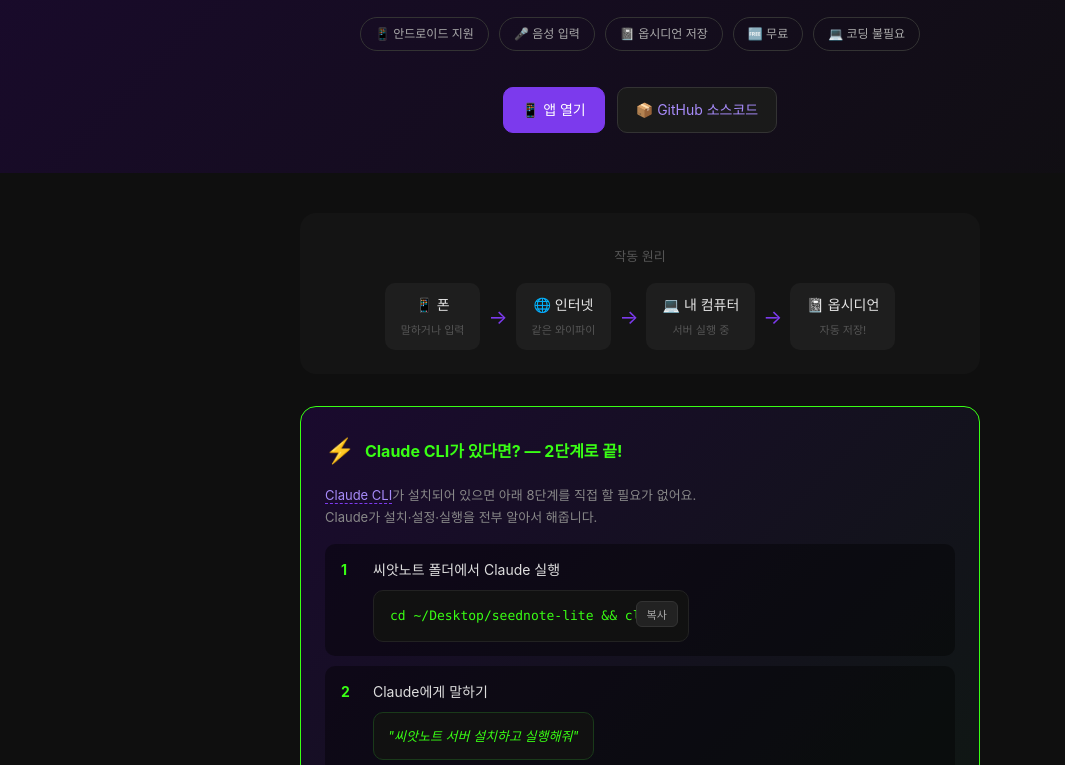
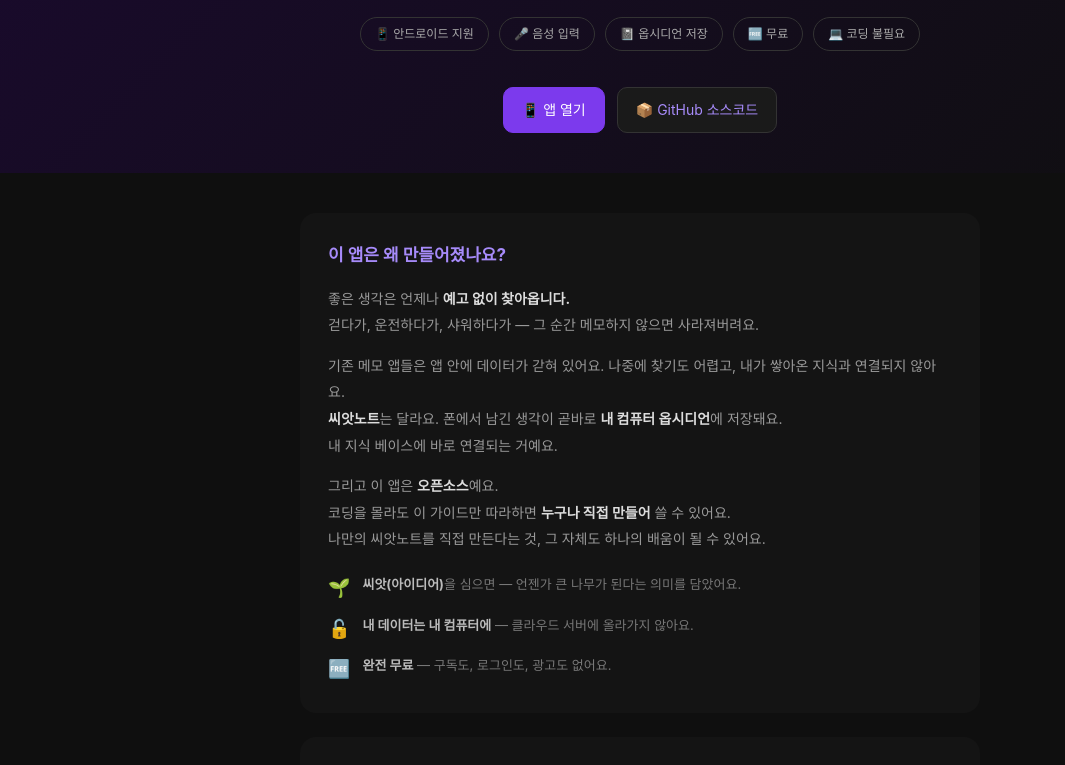
Before and after one commit to jeonju0-ai/seednote-lite, a plain HTML site: page index.html in a window 1280 px wide. Shown: the part 187-952 px from the top of the page, without its empty margins (0-1065 px from the left). Drawn offline with Linux system fonts and the light colour scheme.

Commit message:
가이드 페이지: 앱 소개·제작 배경 섹션 추가

```diff
--- a/index.html
+++ b/index.html
@@ -124,8 +124,43 @@
 
 <div class="container">
 
+  <!-- 앱 소개 -->
+  <div style="margin-top:40px;background:#141414;border-radius:16px;padding:28px">
+    <h2 style="font-size:17px;color:#a78bfa;margin-bottom:16px">이 앱은 왜 만들어졌나요?</h2>
+    <p style="font-size:14px;color:#999;line-height:1.9;margin-bottom:14px">
+      좋은 생각은 언제나 <b style="color:#ddd">예고 없이 찾아옵니다.</b><br>
+      걷다가, 운전하다가, 샤워하다가 — 그 순간 메모하지 않으면 사라져버려요.
+    </p>
+    <p style="font-size:14px;color:#999;line-height:1.9;margin-bottom:14px">
+      기존 메모 앱들은 앱 안에 데이터가 갇혀 있어요. 나중에 찾기도 어렵고,
+      내가 쌓아온 지식과 연결되지 않아요.<br>
+      <b style="color:#ddd">씨앗노트</b>는 달라요. 폰에서 남긴 생각이 곧바로
+      <b style="color:#ddd">내 컴퓨터 옵시디언</b>에 저장돼요.<br>
+      내 지식 베이스에 바로 연결되는 거예요.
+    </p>
+    <p style="font-size:14px;color:#999;line-height:1.9;margin-bottom:20px">
+      그리고 이 앱은 <b style="color:#ddd">오픈소스</b>예요.<br>
+      코딩을 몰라도 이 가이드만 따라하면 <b style="color:#ddd">누구나 직접 만들어</b> 쓸 수 있어요.<br>
+      나만의 씨앗노트를 직접 만든다는 것, 그 자체도 하나의 배움이 될 수 있어요.
+    </p>
+    <div style="display:flex;flex-direction:column;gap:10px">
+      <div style="display:flex;gap:12px;align-items:flex-start">
+        <span style="font-size:18px;flex-shrink:0">🌱</span>
+        <p style="font-size:13px;color:#777;margin:0"><b style="color:#bbb">씨앗(아이디어)</b>을 심으면 — 언젠가 큰 나무가 된다는 의미를 담았어요.</p>
+      </div>
+      <div style="display:flex;gap:12px;align-items:flex-start">
+        <span style="font-size:18px;flex-shrink:0">🔓</span>
+        <p style="font-size:13px;color:#777;margin:0"><b style="color:#bbb">내 데이터는 내 컴퓨터에</b> — 클라우드 서버에 올라가지 않아요.</p>
+      </div>
+      <div style="display:flex;gap:12px;align-items:flex-start">
+        <span style="font-size:18px;flex-shrink:0">🆓</span>
+        <p style="font-size:13px;color:#777;margin:0"><b style="color:#bbb">완전 무료</b> — 구독도, 로그인도, 광고도 없어요.</p>
+      </div>
+    </div>
+  </div>
+
   <!-- 원리 설명 -->
-  <div style="margin-top:40px;background:#141414;border-radius:16px;padding:24px;text-align:center">
+  <div style="margin-top:24px;background:#141414;border-radius:16px;padding:24px;text-align:center">
     <p style="font-size:13px;color:#555;margin-bottom:16px">작동 원리</p>
     <div style="display:flex;align-items:center;justify-content:center;gap:8px;flex-wrap:wrap">
       <div style="background:#1e1e1e;border-radius:10px;padding:10px 16px;font-size:14px">📱 폰<br><span style="font-size:11px;color:#555">말하거나 입력</span></div>
```
